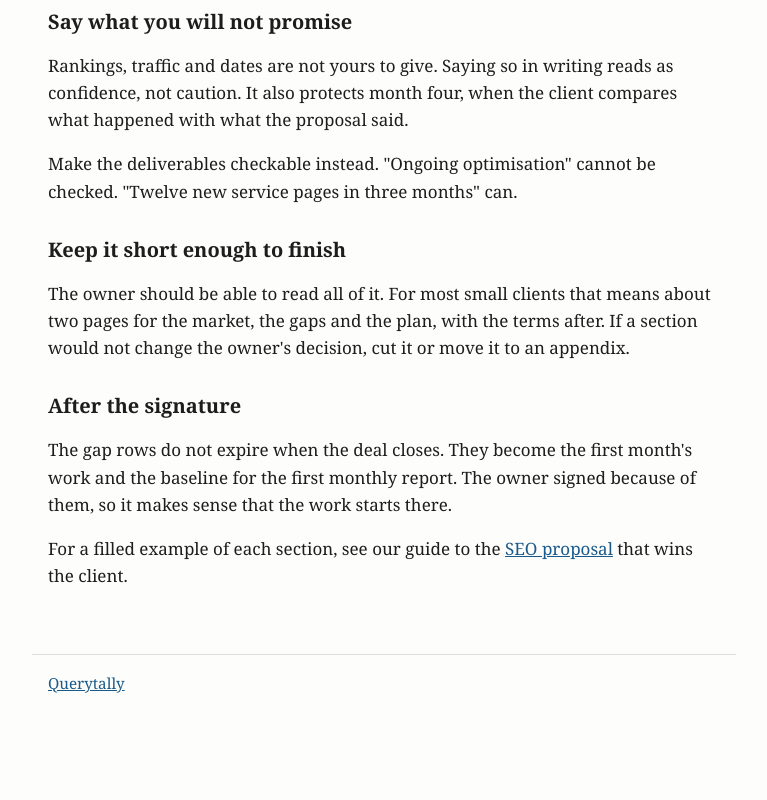
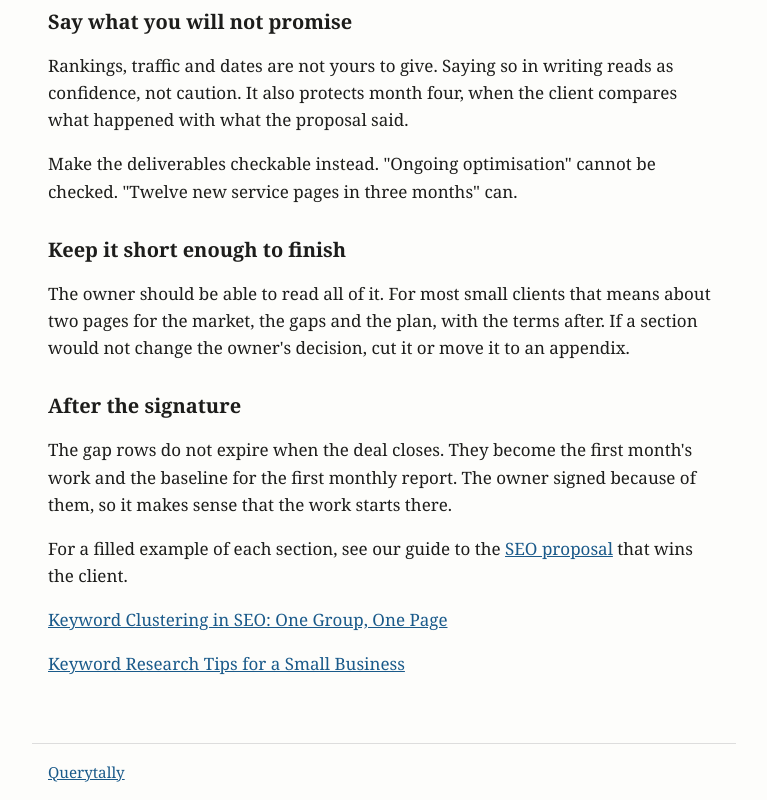
Before and after one commit to querytally/seo-proposal-notes, a plain HTML site: page index.html in a window 1280 px wide. Shown: the part 1293-2093 px from the top of the page, without its empty margins (256-1023 px from the left). Before the commit the page ends 2005 px from the top, so only its background shows below. Drawn offline with Linux system fonts and the light colour scheme.

Commit message:
Link two new pages from the index

```diff
--- a/index.html
+++ b/index.html
@@ -48,6 +48,8 @@
   <h2>After the signature</h2>
   <p>The gap rows do not expire when the deal closes. They become the first month's work and the baseline for the first monthly report. The owner signed because of them, so it makes sense that the work starts there.</p>
   <p>For a filled example of each section, see our guide to the <a href="https://querytally.com/agency-growth/seo-proposal/">SEO proposal</a> that wins the client.</p>
+  <p><a href="/keyword-clustering-in-seo-one-group-one-page/">Keyword Clustering in SEO: One Group, One Page</a></p>
+  <p><a href="/keyword-research-tips-for-a-small-business/">Keyword Research Tips for a Small Business</a></p>
 </main>
 <footer><a href="https://querytally.com/">Querytally</a></footer>
 </body>
```
